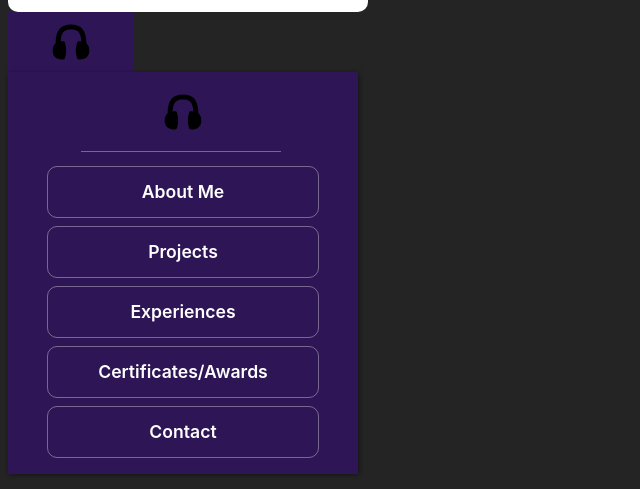
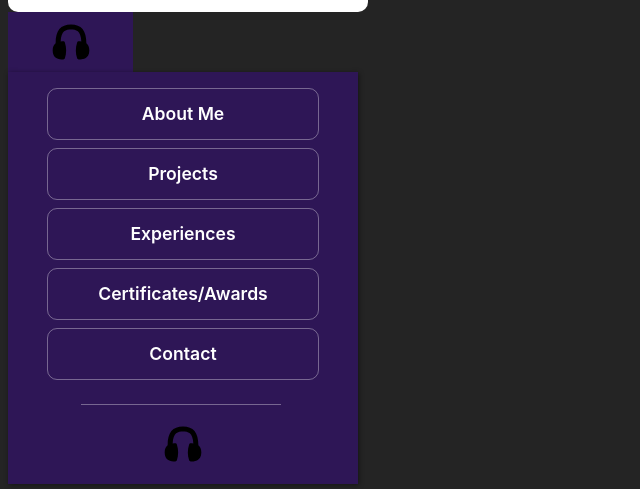
Before and after one commit to Xounder/portfolio, a React (Vite) app: page / in a window 1280 px wide. Shown: the part 450-939 px from the top of the page, without its empty margins (0-640 px from the left). Built offline with nearby package versions, Linux system fonts and the light colour scheme.

Commit message:
modified change-section-menu to bottom menu

```diff
--- a/src/components/ChangeSectionMenu/ChangeSectionMenu.css
+++ b/src/components/ChangeSectionMenu/ChangeSectionMenu.css
@@ -9,21 +9,6 @@
 
     min-width: 350px;
     max-width: 350px;
-}
-
-.change-section-menu__button {
-    padding: 10px 0 0 0;
-    position: relative;
-}
-
-.change-section-menu__button::after {
-    background-color: rgba(255, 255, 255, 0.35);
-    content: ' ';
-    position: absolute;
-    bottom: -10px;
-    left: -40px;
-    width: 200px;
-    height: 1px;
 }
 
 .change-section-menu__items {
@@ -62,3 +47,19 @@
     font-size: 1.1em;
     font-weight: 600;
 }
+
+.change-section-menu__button {
+    position: relative;
+    padding: 10px 0 0 0;
+    margin-bottom: 10px;
+}
+
+.change-section-menu__button::before {
+    background-color: rgba(255, 255, 255, 0.35);
+    content: ' ';
+    position: absolute;
+    top: 0px;
+    left: -40px;
+    width: 200px;
+    height: 1px;
+}
--- a/src/components/ChangeSectionMenu/ChangeSectionMenu.tsx
+++ b/src/components/ChangeSectionMenu/ChangeSectionMenu.tsx
@@ -5,9 +5,6 @@ import { SectionButtonProps } from '../SectionButton/SectionButton';
 export const ChangeSectionMenu = ({ icon, alt, onClick }: SectionButtonProps) => {
     return (
         <div className="change-section-menu">
-            <div className='change-section-menu__button'>
-                <SectionButton icon={icon} alt={alt} onClick={onClick}/>
-            </div>
             <ul className='change-section-menu__items'>
                 <a href=""><li>About Me</li></a>
                 <a href=""><li>Projects</li></a>
@@ -15,6 +12,9 @@ export const ChangeSectionMenu = ({ icon, alt, onClick }: SectionButtonProps) =>
                 <a href=""><li>Certificates/Awards</li></a>
                 <a href=""><li>Contact</li></a>
             </ul>
+            <div className='change-section-menu__button'>
+                <SectionButton icon={icon} alt={alt} onClick={onClick}/>
+            </div>
         </div>
     );
 };
--- a/src/main.tsx
+++ b/src/main.tsx
@@ -7,7 +7,7 @@ import { ProjectCard } from './components/ProjectCard/ProjectCard.tsx'
 import { SectionButton } from './components/SectionButton/SectionButton.tsx'
 import fonesDeOuvidoIcon from './assets/fones-de-ouvido.svg';
 
-import { ChangeSectionMenu } from './components/ChangeSectionMenu/ChangeSectionMenu.tsx'
+import { ChangeSectionMenu } from './components/ChangeSectionMenu/ChangeSectionMenu.tsx';
 
 
 createRoot(document.getElementById('root')!).render(
```
